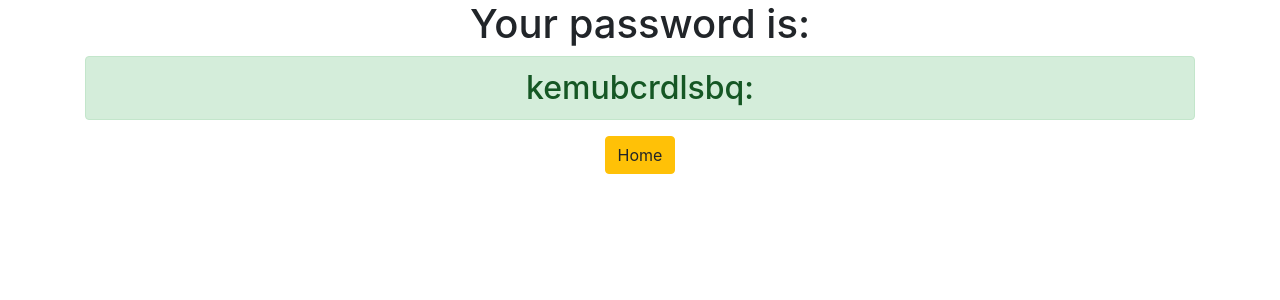
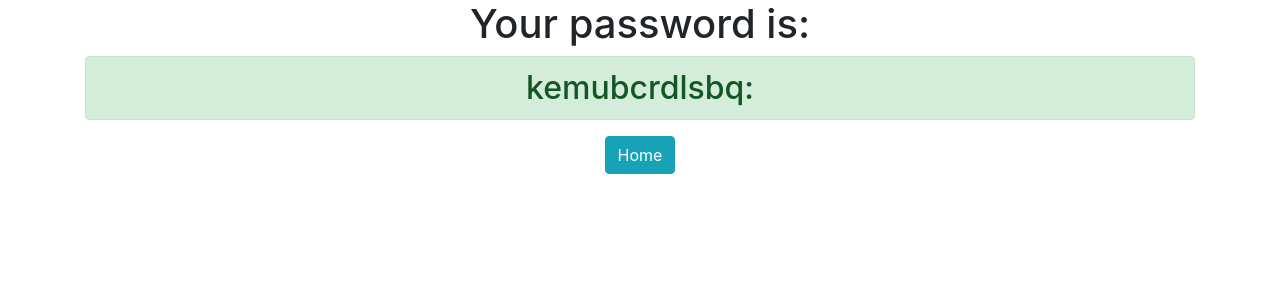
Before and after one commit to remark71/django3-password-generator, a Django app: page /password/ in a window 1280 px wide. Shown: the top 300 px of the page. Run offline with Django 3.2, Linux system fonts and the light colour scheme; some libraries are stand-ins or nearby versions.

Commit message:
I made some twicks

```diff
--- a/generator/templates/generator/password.html
+++ b/generator/templates/generator/password.html
@@ -3,5 +3,5 @@
 <div class="container text-center">
   <h1>Your password is:<h1/>
   <h2 class="alert alert-success">{{password}}:<h2/>
-  <a href="{%url 'home' %}" class="btn btn-warning">Home</a>
+  <a href="{%url 'home' %}" class="btn btn-info">Home</a>
 </div>
--- a/password_generator/settings.py
+++ b/password_generator/settings.py
@@ -20,7 +20,7 @@ BASE_DIR = Path(__file__).resolve(strict=True).parent.parent
 # See https://docs.djangoproject.com/en/3.1/howto/deployment/checklist/
 
 # SECURITY WARNING: keep the secret key used in production secret!
-SECRET_KEY = '@1%jjg6b1z%h0ws2wc&=9ax2a4#__8x_^334hg#lnh81)ydtxf'
+SECRET_KEY = '@1%jjg6b1z%h0wdgdgfgfgfgfs2wc&=9ax2a4#__8x_^334hg#lnh81)ydtxf'
 
 # SECURITY WARNING: don't run with debug turned on in production!
 DEBUG = True
```
